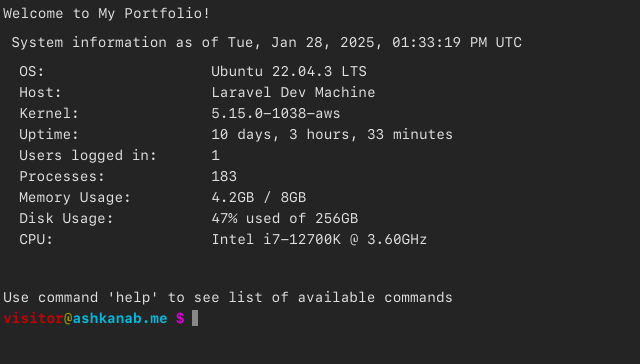
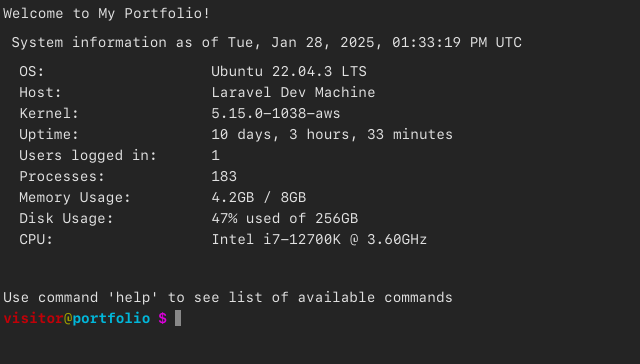
Before and after one commit to ashkanab/cmd-portfolio, a React (Vite) app: page / in a window 1280 px wide. Shown: the top 364 px of the page, without its empty margins (0-640 px from the left). Built offline with nearby package versions, Linux system fonts and the light colour scheme.

Commit message:
Update content

```diff
--- a/src/components/Prompt.tsx
+++ b/src/components/Prompt.tsx
@@ -14,7 +14,7 @@
                         <p className="system">
                             <span className="text-red-700 font-bold">visitor</span>
                             <span className="text-yellow font-bold">@</span>
-                            <span className="text-cyan-500 font-bold">ashkanab.me</span>
+                            <span className="text-cyan-500 font-bold">portfolio</span>
                             {/*<span className="text-yellow font-bold px-2">/home</span>*/}
                             <span className="text-magenta font-bold px-2">$</span>
 
```
